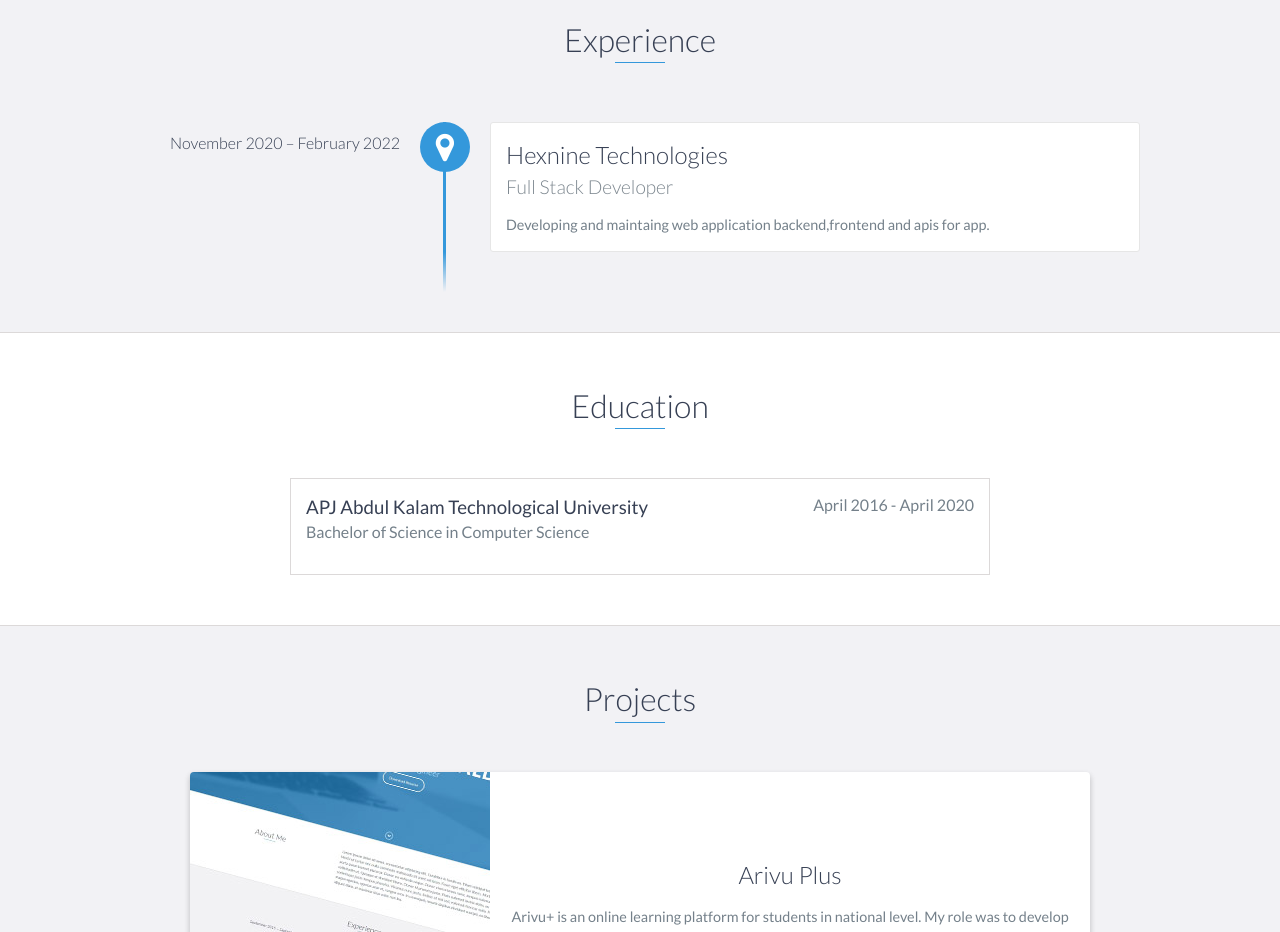
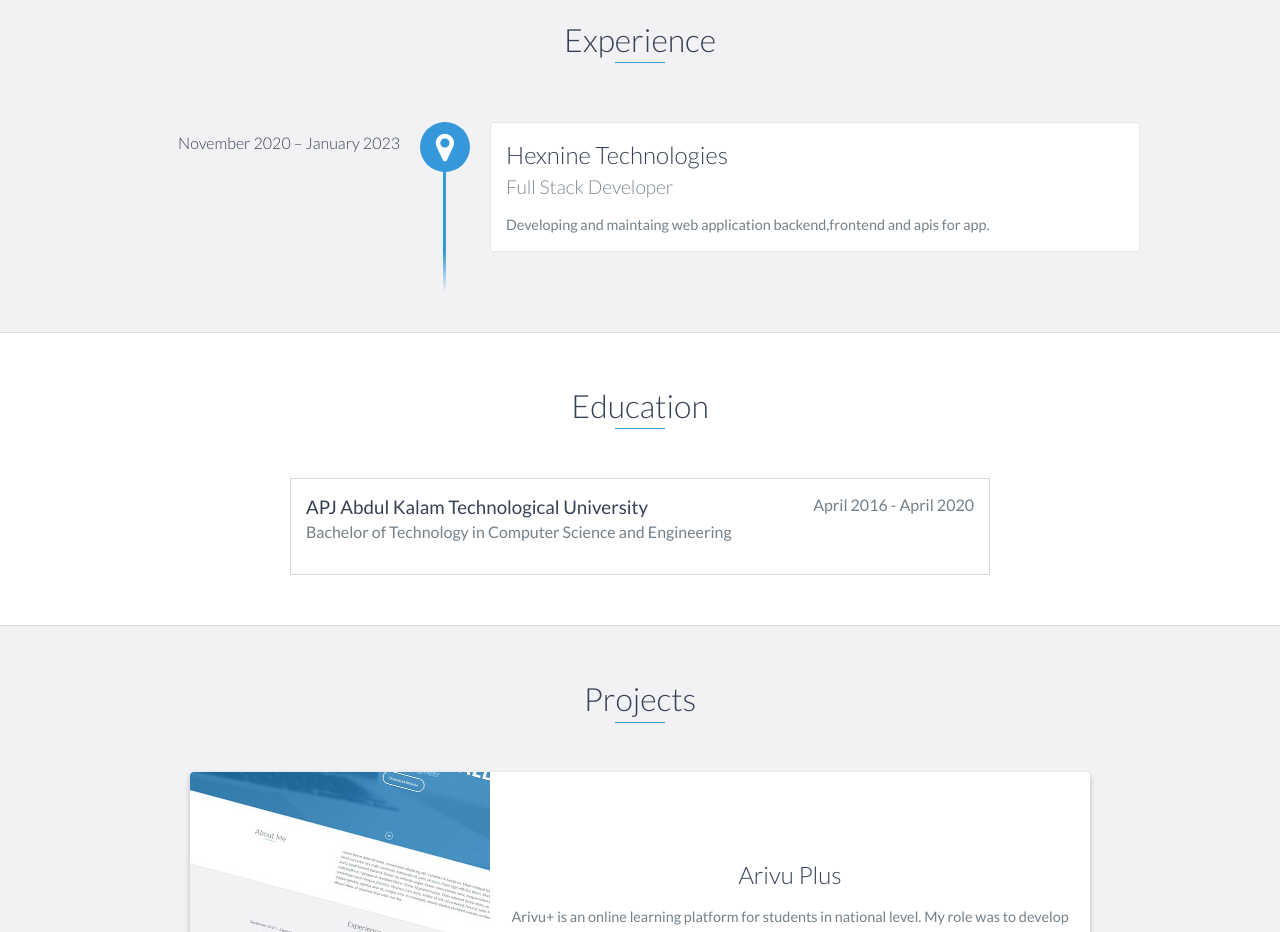
Before and after one commit to ramshi7134/portfolio, a website: page index.html in a window 1280 px wide. Shown: the part 1060-1992 px from the top of the page. Drawn offline with nearby package versions, Linux system fonts and the light colour scheme.

Commit message:
Update index.html

```diff
--- a/index.html
+++ b/index.html
@@ -88,7 +88,7 @@
     <div id="experience" class="background-alt">
         <h2 class="heading">Experience</h2>
         <div id="experience-timeline">
-            <div data-date="November 2020 – February 2022">
+            <div data-date="November 2020 – January 2023">
                 <h3>Hexnine Technologies</h3>
                 <h4>Full Stack Developer</h4>
                 <p>
@@ -105,7 +105,7 @@
         <div class="education-block">
             <h3>APJ Abdul Kalam Technological University</h3>
             <span class="education-date">April 2016 - April 2020</span>
-            <h4>Bachelor of Science in Computer Science</h4>
+            <h4>Bachelor of Technology in Computer Science and Engineering</h4>
             <!-- <p>
                 Lorem ipsum dolor sit amet, consectetur adipiscing elit. Curabitur in iaculis ex. Etiam volutpat laoreet
                 urna. Morbi ut tortor nec nulla commodo malesuada sit amet vel lacus. Fusce eget efficitur libero. Morbi
```
